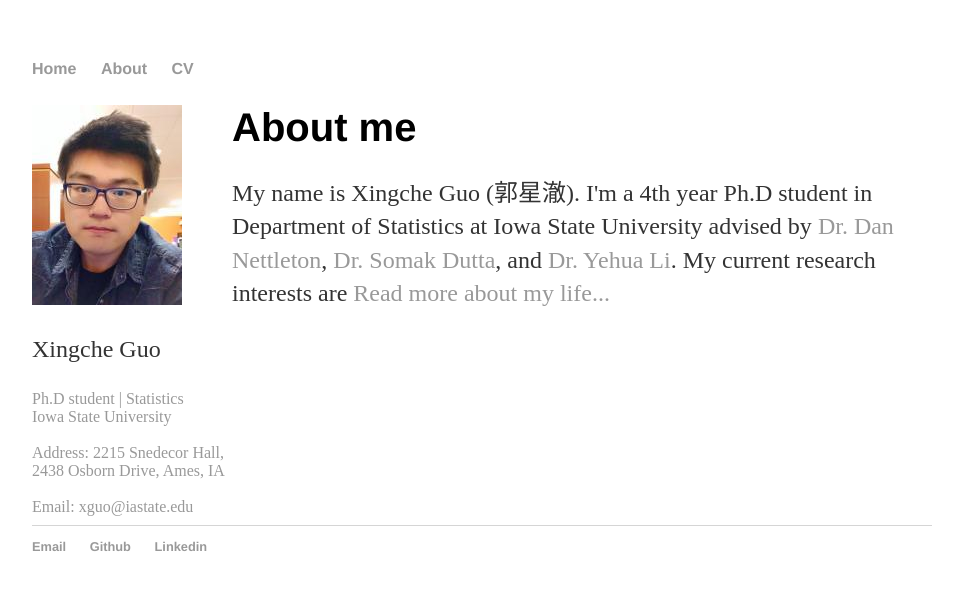
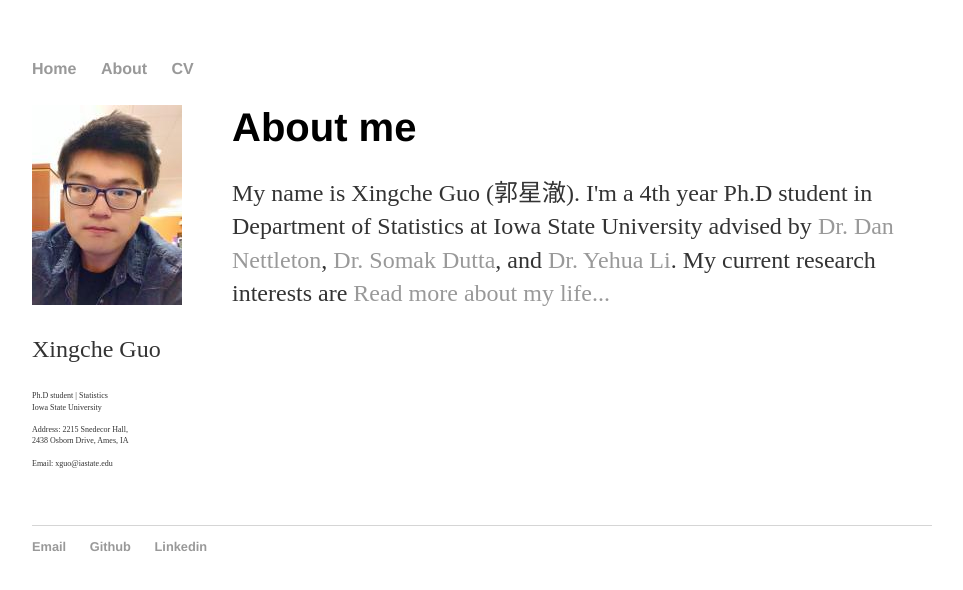
Before and after one commit to xingcheg/xingcheg.github.io, a Jekyll site: the page built from index.html, in a window 1280 px wide. Shown: the top 590 px of the page, without its empty margins (158-1121 px from the left). Built offline with Jekyll 4.4.1, drawn with Linux system fonts in a browser that asks for light colours.

Commit message:
Update default.html

```diff
--- a/_layouts/default.html
+++ b/_layouts/default.html
@@ -17,11 +17,11 @@
 				<div class="leftbox">
 					<img src="https://github.com/xingcheg/xingcheg.github.io/raw/master/img/logo.jpg" alt="photo" style="width:150px;height:200px;">
 					<p>Xingche Guo </p>
-					<a> Ph.D student | Statistics <br>
+					<p style="font-size:50%;"> Ph.D student | Statistics <br>
 					Iowa State University <br><br>
 					Address: 2215 Snedecor Hall, <br>
 					2438 Osborn Drive, Ames, IA <br><br>
-					Email: xguo@iastate.edu</a>
+					Email: xguo@iastate.edu</p>
 
 
 				</div>
```
